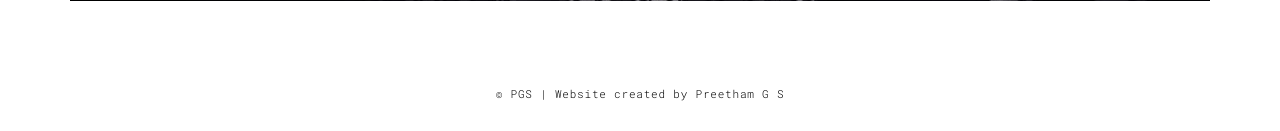
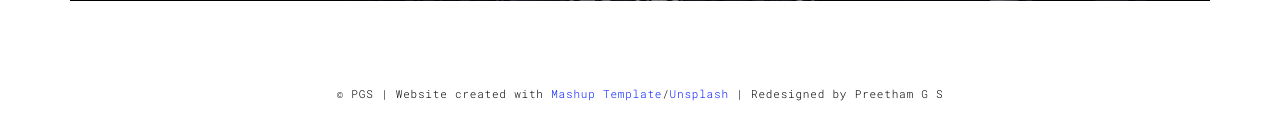
Before and after one commit to PreethamGS/my_portfolio, a Flask app: page /work.html in a window 1280 px wide. Shown: the part 1615-1746 px from the top of the page. Run offline with Flask 2, Linux system fonts and the light colour scheme; some libraries are stand-ins or nearby versions.

Commit message:
Made changes with credits in each page

```diff
--- a/database.csv
+++ b/database.csv
@@ -3,3 +3,4 @@ email,subject,message
 fe@m.com,f,c
 fe@m.com,f,c
 rtfe@m.com,fttt,cret
+shettigarpreetham15@gmail.com,good one,"excellent job"
--- a/templates/about.html
+++ b/templates/about.html
@@ -90,8 +90,7 @@
   <div class="container">
     <div class="row">
       <div class="col-xs-12">
-        <p>© PGS | Website created by Preetham G S</p>
-      </div>
+        <p>© PGS | Website created with <a href="http://www.mashup-template.com/" title="Create website with free html template">Mashup Template</a>/<a href="https://www.unsplash.com/" title="Beautiful Free Images">Unsplash</a> | Redesigned by Preetham G S </p>      </div>
     </div>
   </div>
 </footer>
--- a/templates/contact.html
+++ b/templates/contact.html
@@ -125,8 +125,7 @@
   <div class="container">
     <div class="row">
       <div class="col-xs-12">
-        <p>© PGS | Website created by Preetham G S</p>
-      </div>
+        <p>© PGS | Website created with <a href="http://www.mashup-template.com/" title="Create website with free html template">Mashup Template</a>/<a href="https://www.unsplash.com/" title="Beautiful Free Images">Unsplash</a> | Redesigned by Preetham G S </p>      </div>
     </div>
   </div>
 </footer>
--- a/templates/index.html
+++ b/templates/index.html
@@ -15,7 +15,7 @@
   <link rel="apple-touch-icon" sizes="180x180" href="./static/assets/apple-icon-180x180.png">
   <link href="./static/icon.ico" rel="icon">
 
-  <title>PGS Web</title>
+  <title>PGS</title>
 
 <link href="./static/main.3f6952e4.css" rel="stylesheet"></head>
 
--- a/templates/thankyou.html
+++ b/templates/thankyou.html
@@ -74,8 +74,7 @@
   <div class="container">
     <div class="row">
       <div class="col-xs-12">
-        <p>© PGS | Website created by Preetham G S</p>
-      </div>
+        <p>© PGS | Website created with <a href="http://www.mashup-template.com/" title="Create website with free html template">Mashup Template</a>/<a href="https://www.unsplash.com/" title="Beautiful Free Images">Unsplash</a> | Redesigned by Preetham G S </p>      </div>
     </div>
   </div>
 </footer>
--- a/templates/work.html
+++ b/templates/work.html
@@ -104,8 +104,7 @@
   <div class="container">
     <div class="row">
       <div class="col-xs-12">
-        <p>© PGS | Website created by Preetham G S</p>
-      </div>
+        <p>© PGS | Website created with <a href="http://www.mashup-template.com/" title="Create website with free html template">Mashup Template</a>/<a href="https://www.unsplash.com/" title="Beautiful Free Images">Unsplash</a> | Redesigned by Preetham G S </p>      </div>
     </div>
   </div>
 </footer>
--- a/templates/works.html
+++ b/templates/works.html
@@ -171,8 +171,7 @@
   <div class="container">
     <div class="row">
       <div class="col-xs-12">
-        <p>© PGS | Website created by Preetham G S</p>
-      </div>
+        <p>© PGS | Website created with <a href="http://www.mashup-template.com/" title="Create website with free html template">Mashup Template</a>/<a href="https://www.unsplash.com/" title="Beautiful Free Images">Unsplash</a> | Redesigned by Preetham G S </p>      </div>
     </div>
   </div>
 </footer>
```
